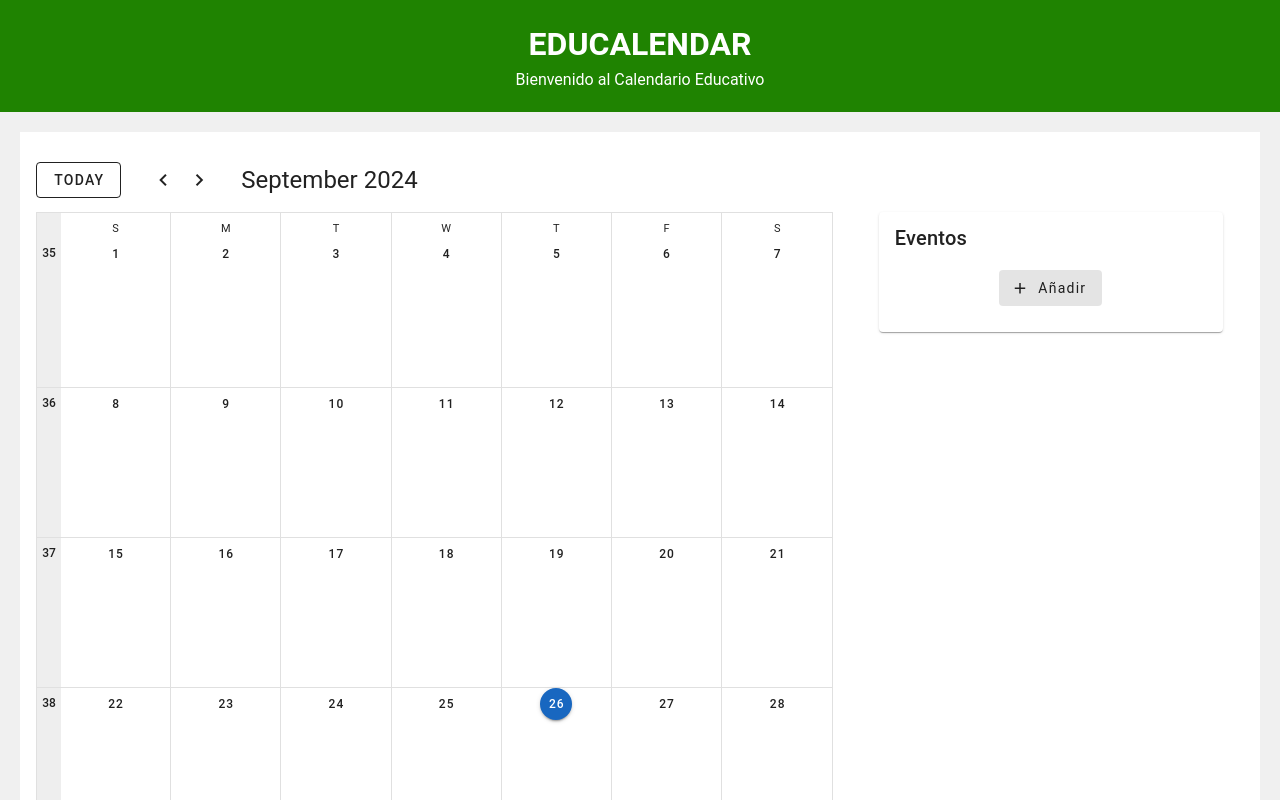
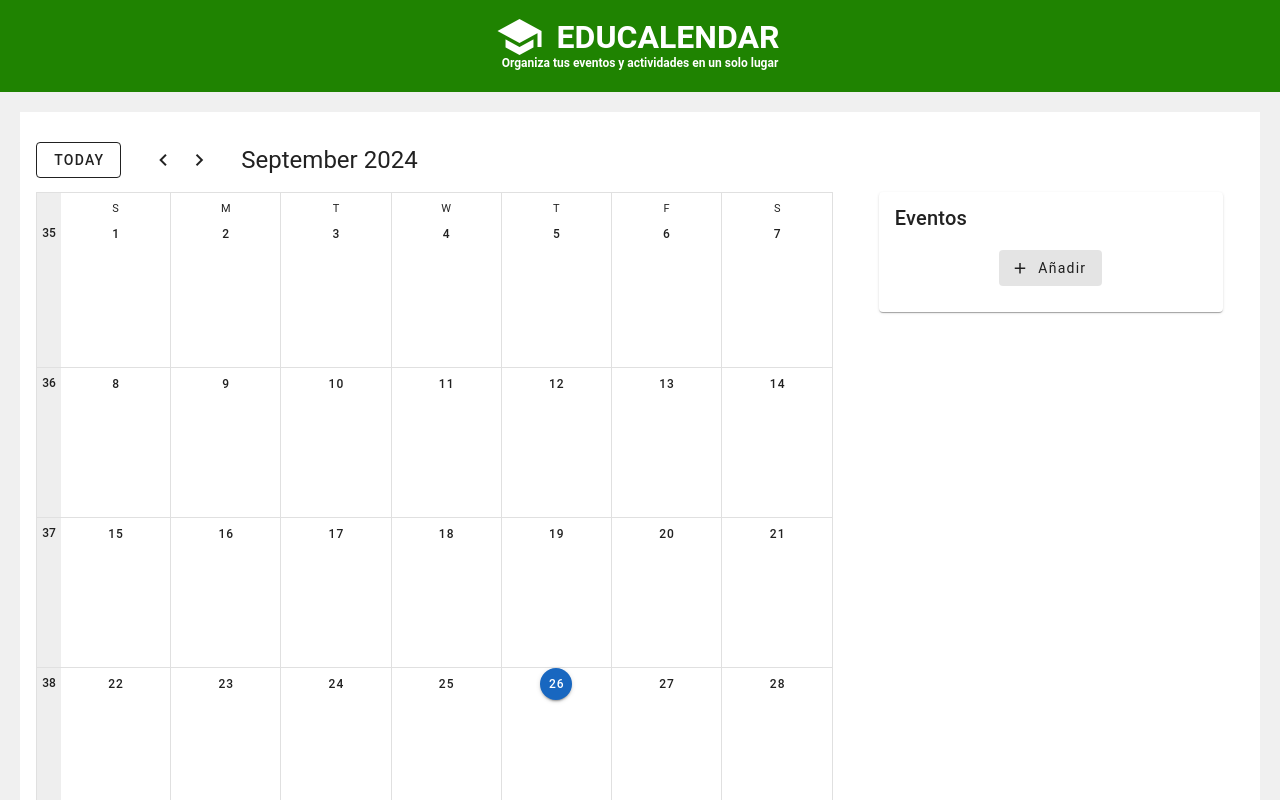
Before and after one commit to JoseMovilla/EduCalendar, a Nuxt app: page / in a window 1280 px wide. Shown: the top 800 px of the page. Built offline with nearby package versions, Linux system fonts and the light colour scheme.

Commit message:
updatelayout

```diff
--- a/layouts/default.vue
+++ b/layouts/default.vue
@@ -2,10 +2,17 @@
   <div>
     <!-- Encabezado del Calendario Educativo -->
     <header>
-      <h1>EDUCALENDAR</h1>
-      <p>Bienvenido al Calendario Educativo</p>
+      <v-row align="center" justify="center">
+        <v-icon
+          color="white"
+          icon="mdi-school"
+          size="48px"
+          class="mr-2"
+        ></v-icon>
+        <h1 class="title">EDUCALENDAR</h1>
+      </v-row>
+      <h3 class="subtitle"> Organiza tus eventos y actividades en un solo lugar</h3>
     </header>
-
 
     <!-- Contenido de la Página -->
     <main>
@@ -18,6 +25,7 @@
     </footer>
   </div>
 </template>
+
 <script setup>
 </script>
 
@@ -29,6 +37,17 @@ header {
   text-align: center;
 }
 
+.title {
+  font-size: 32px; /* Ajusta el tamaño del título según sea necesario */
+  margin: 5px;
+}
+
+.subtitle {
+  justify-content: center;
+  text-align: center;
+  font-size: 12px; /* Ajusta el tamaño del título según sea necesario */
+  margin: 0px;
+}
 
 main {
   padding: 20px;
@@ -40,6 +59,5 @@ footer {
   color: white;
   text-align: center;
   padding: 10px;
-  margin-top: 20px;
 }
 </style>
```
